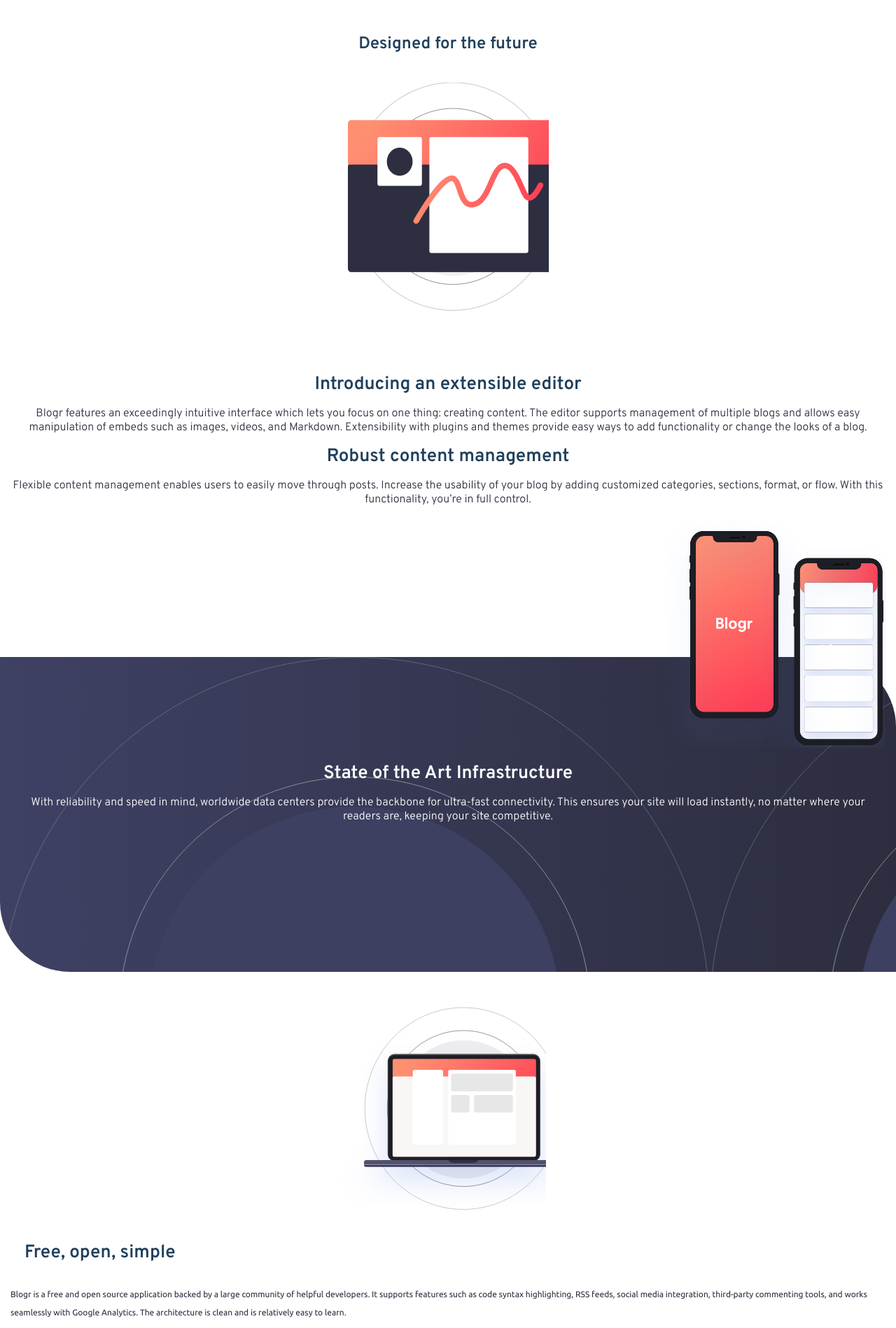
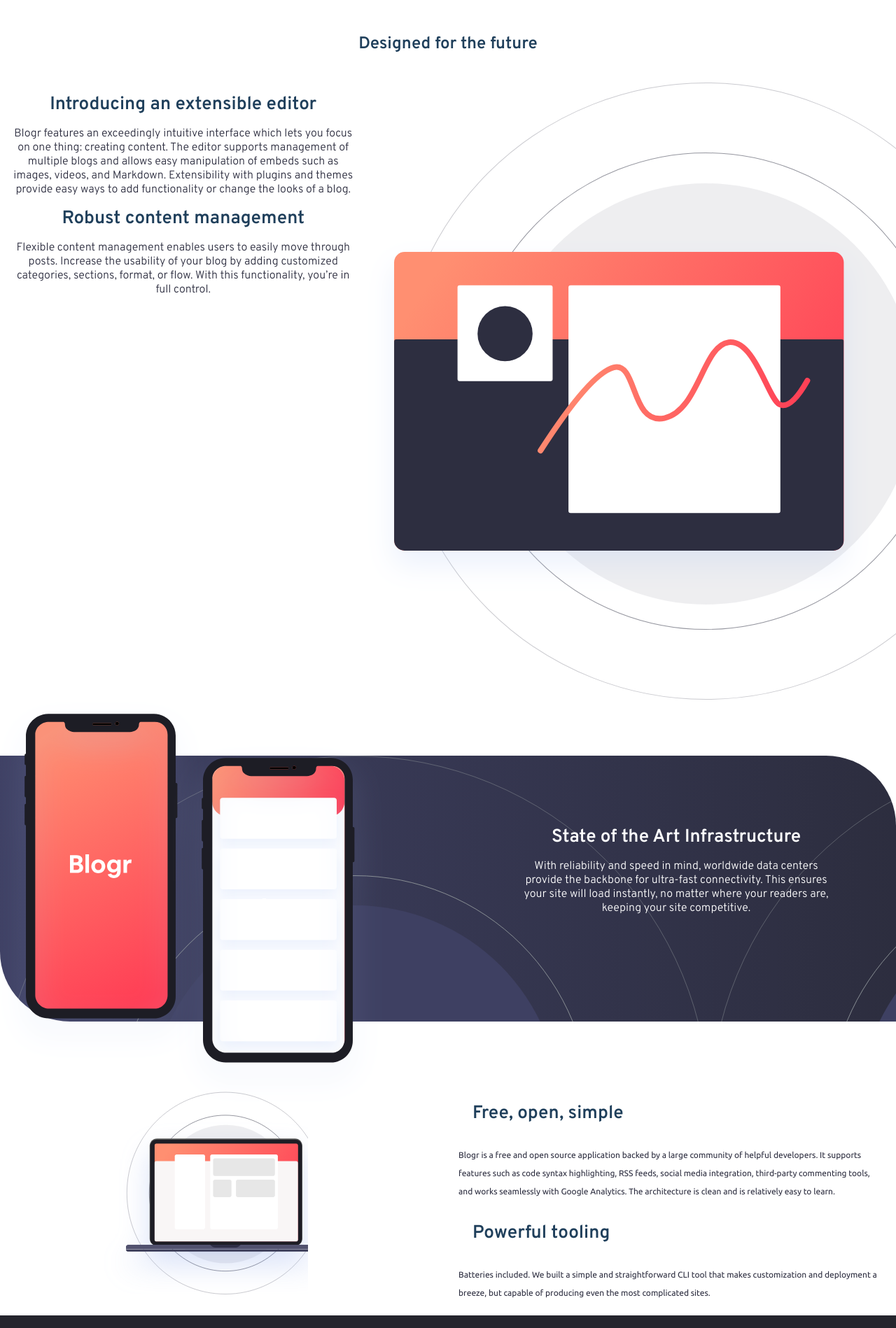
Before and after one commit to wildchamo/blogr, a plain HTML site: page index.html in a window 1280 px wide. Shown: the part 502-2400 px from the top of the page at 70% size. Drawn offline with Linux system fonts and the light colour scheme.

Commit message:
algunos mediaqueries y avanzamos el desktop

```diff
--- /dev/null
+++ b/css/1024px.css
@@ -0,0 +1,43 @@
+.main-section1{
+    padding-bottom: 80px;
+}
+.main-section1-container{
+    display: flex;
+    flex-direction: row-reverse;
+
+}
+.main-section1-texto{
+    width: 50%;
+
+}
+.main-section1-container .main-section1-imagen{
+    background-image: url('/images/illustration-editor-desktop.svg');
+    width: 925px;
+    height: 882px;
+}
+.main-section2{
+    display: flex;
+    flex-direction: row;
+    height: 380px;
+    margin-bottom: 100px;
+
+}
+.main-section2 .phones{
+    background-image: url('/images/illustration-phones.svg');
+    position: relative;
+    width: 50%;
+    height: 579px;
+    margin-top: 120px;
+    margin-left: 70px;
+}
+.main-section2 .main-section2-texto{
+    width: 40%;
+    margin-top:100px
+}
+.main-section3{
+    display: flex;
+    flex-direction: row;
+}
+.main-section3-texto{
+    width: 50%;
+}
--- /dev/null
+++ b/css/375px.css
@@ -0,0 +1,6 @@
+.main-section2 .phones{
+    right: 50px;
+}
+#main-section3-imagen{
+width: 360px;
+}
--- /dev/null
+++ b/css/425px.css
@@ -0,0 +1,3 @@
+.main-section2 .phones{
+    right: 75px;
+}
--- a/index.html
+++ b/index.html
@@ -4,11 +4,14 @@
   <meta charset="UTF-8">
   <meta name="viewport" content="width=device-width, initial-scale=1.0"> <!-- displays site properly based on user's device -->
 
-  <link rel="icon" type="image/png" sizes="32x32" href="./images/favicon-32x32.png">
+  <link rel="icon" type="image/png" sizes="32x32" href="./images/logo.svg">
   <link rel="preconnect" href="https://fonts.gstatic.com">
 <link href="https://fonts.googleapis.com/css2?family=Overpass:wght@300;600&family=Ubuntu:wght@400;500;700&display=swap" rel="stylesheet">
 <link rel="stylesheet" href="style.css">
-<title>Frontend Mentor | [Blogr]</title>
+<link rel="stylesheet" href="/css/375px.css" media="(min-width:375px)">
+<link rel="stylesheet" href="/css/425px.css" media="(min-width:425px)">
+<link rel="stylesheet" href="/css/1024px.css" media="(min-width:1024px)">
+<title>Blogr</title>
 
 </head>
 <body>
@@ -34,7 +37,7 @@
       <div class="primertexto">
         <h2>Designed for the future</h2>
       </div>
-
+      <div class="main-section1-container">
         <div class="main-section1-imagen"></div>
         <section class="main-section1-texto">
           <h2>Introducing an extensible editor</h2>
@@ -46,6 +49,7 @@
           <p>  Flexible content management enables users to easily move through posts. Increase the usability of your blog
             by adding customized categories, sections, format, or flow. With this functionality, you’re in full control.</p>
         </section>
+      </div>
   </section>
 
   <section class="main-section2">
@@ -102,7 +106,7 @@
 </div>
 <div class="attribution">
   Challenge by <a href="https://www.frontendmentor.io?ref=challenge" target="_blank">Frontend Mentor</a>.
-  Coded by <a href="">Jose Luis Bedoya!</a>.
+  Coded by <a href="https://twitter.com/wildChamo" target="_blank">Jose Luis Bedoya!</a>.
 </div>
 </footer>
 
```
Lines whose indentation alone changed are shown as unchanged.
